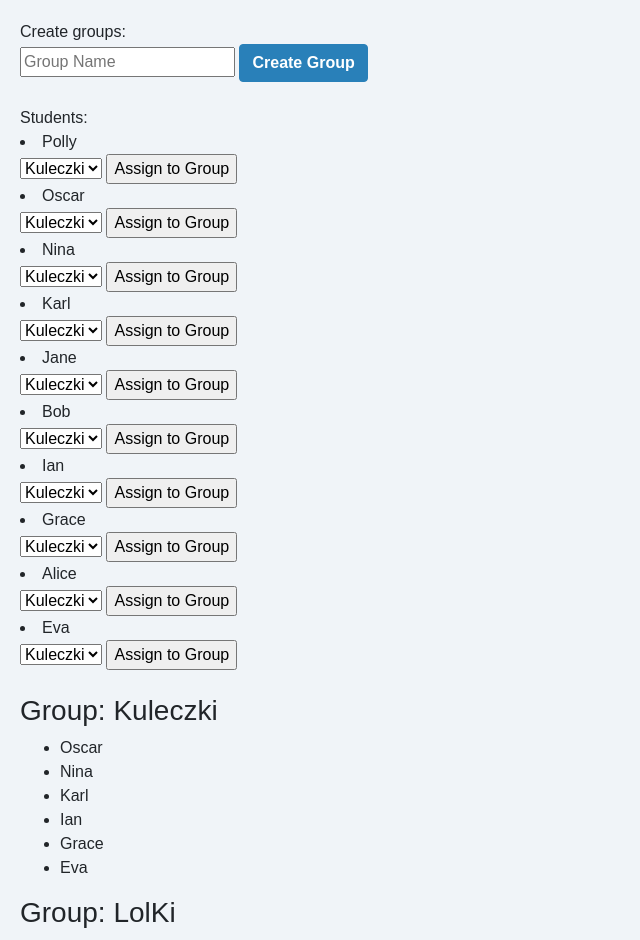
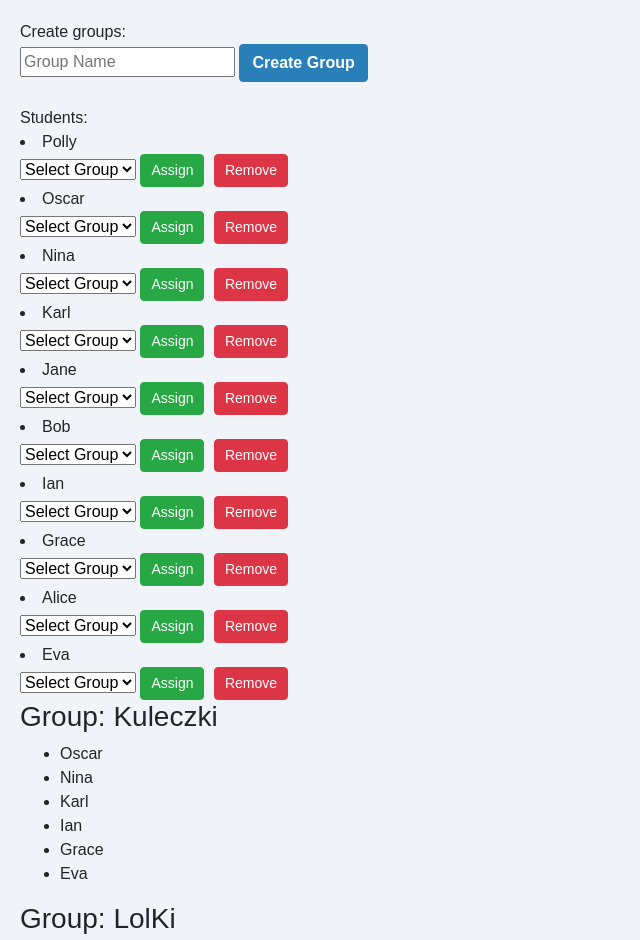
Before and after one commit to DraBard/Web-Development, a Django app: page /groups in a window 1280 px wide. Shown: the part 74-1014 px from the top of the page, without its empty margins (0-640 px from the left). Run offline with Django 3.2, Linux system fonts and the light colour scheme; a user stored in the database is signed in; data comes from the database, SQL or seed files in the repository; both versions use the stored data as it was after the commit; some libraries are stand-ins or nearby versions.

Commit message:
Adds student removal and assignment functionality

```diff
--- a/educational_platform/CodeGym/static/CodeGym/styles.css
+++ b/educational_platform/CodeGym/static/CodeGym/styles.css
@@ -116,6 +116,73 @@
   margin: 0 auto; /* This centers the container horizontally on the page */
 }
 
+#console_in {
+  width: 100%; /* Take the full width of the container */
+  height: 300px; /* Set a fixed height */
+  resize: vertical; /* Allow only vertical resizing */
+}
+
+#console_out {
+  width: 100%; /* Take the full width of the container */
+  height: 300px; /* Set a fixed height */
+  background-color: #333; /* Dark background */
+  color: #fff; /* Light text */
+  border: none; /* Optional: removes the border */
+  resize: vertical; /* Allow only vertical resizing */
+  font-family: "Courier New", monospace; /* Gives it a classic console look */
+  padding: 10px; /* Add some padding inside the textarea */
+}
+
+#runBtn {
+  padding: 10px 20px; /* Add padding inside the button to make it larger */
+  margin: 10px 0; /* Add margin outside the button for more space around it */
+  /* Other styles you might want to add for the button */
+  font-weight: bold; /* Makes the text bold */
+  border: 1px solid blue; /* Adds a border, you can remove this if you don't want it */
+  background-color: blue; /* Button color */
+  color: white; /* Text color */
+  cursor: pointer; /* Changes the cursor to indicate it's clickable */
+  border-radius: 5px; /* Optional: rounds the corners of the button */
+  font-size: 16px; /* Increases the font size */
+  transition: background-color 0.3s ease; /* Smooth transition for hover effect */
+}
+
+#runBtn:hover {
+  background-color: #2980b9; /* Darker shade on hover */
+}
+
+.assign-button {
+  background-color: #28a745; /* Green background */
+  color: white; /* White text */
+  border: 1px solid #28a745; /* Green border */
+  padding: 5px 10px; /* Padding inside the button */
+  border-radius: 4px; /* Rounded corners */
+  cursor: pointer; /* Cursor changes to pointer on hover */
+  font-size: 14px; /* Font size */
+  margin-right: 5px; /* Margin to the right */
+  transition: background-color 0.3s ease; /* Smooth transition for hover effect */
+}
+
+.assign-button:hover {
+  background-color: #218838; /* Slightly darker green on hover */
+}
+
+.remove-button {
+  background-color: #dc3545; /* Red background */
+  color: white; /* White text */
+  border: 1px solid #dc3545; /* Red border */
+  padding: 5px 10px; /* Padding inside the button */
+  border-radius: 4px; /* Rounded corners */
+  cursor: pointer; /* Cursor changes to pointer on hover */
+  font-size: 14px; /* Font size */
+  transition: background-color 0.3s ease; /* Smooth transition for hover effect */
+}
+
+.remove-button:hover {
+  background-color: #c82333; /* Slightly darker red on hover */
+}
+
+
 /* Animation Styles */
 @keyframes pulse {
   0%, 100% {
--- a/educational_platform/CodeGym/templates/CodeGym/groups.html
+++ b/educational_platform/CodeGym/templates/CodeGym/groups.html
@@ -24,16 +24,19 @@
                 {% csrf_token %}
                 <input type="hidden" name="student_id" value="{{ student.id }}">
                 <select name="group_id">
+                    <option value="">Select Group</option>
                     {% for group in groups %}
-                        <option value="{{ group.id }}">{{ group.name }}</option>
+                        <option value="{{ group.id }}" {% if group in student.groups.all %}selected{% endif %}>
+                            {{ group.name }}
+                        </option>
                     {% endfor %}
                 </select>
-                <input type="submit" value="Assign to Group">
+                <input type="submit" name="action" value="Assign" class="assign-button">
+                <input type="submit" name="action" value="Remove" class="remove-button">
             </form>
         </li>
     </div>
     {% endfor %}
-    <br>
 
     <!-- Display each group and its students -->
     {% for group in groups %}
--- a/educational_platform/CodeGym/templates/CodeGym/layout.html
+++ b/educational_platform/CodeGym/templates/CodeGym/layout.html
@@ -10,7 +10,7 @@
     </head>
     <body>
 
-        <nav class="navbar navbar-expand-lg navbar-light bg-light">
+        <nav class="navbar navbar-expand navbar-light bg-light">
             <a class="navbar-brand" href="#">CodeGym</a>
 
             <div>
--- a/educational_platform/CodeGym/views.py
+++ b/educational_platform/CodeGym/views.py
@@ -160,21 +160,34 @@
             return redirect('groups')
 
         if 'student_id' in request.POST and 'group_id' in request.POST:
+            # Handle group assignment or removal
             student_id = request.POST.get("student_id")
             group_id = request.POST.get("group_id")
+            action = request.POST.get("action")
 
             try:
-                # Then, get the corresponding Student instance
-                student = Student.objects.get(user_ptr_id=student_id)
-                group = Group.objects.get(id=group_id)
+                student = Student.objects.get(id=student_id)
+                if action == "Assign":
+                    # Assign the student to the selected group
+                    if group_id:
+                        group = Group.objects.get(id=group_id)
+                        group.students.add(student)
+                        messages.success(request, "Student assigned to group successfully.")
+                    else:
+                        messages.error(request, "No group selected.")
+                elif action == "Remove":
+                    # Remove the student from the selected group
+                    if group_id:
+                        group = Group.objects.get(id=group_id)
+                        group.students.remove(student)
+                        messages.success(request, "Student removed from group successfully.")
+                    else:
+                        messages.error(request, "No group selected for removal.")
 
-                group.students.add(student)
-                messages.success(request, "Student assigned to group successfully.")
-            except (User.DoesNotExist, Student.DoesNotExist, Group.DoesNotExist):
+            except (Student.DoesNotExist, Group.DoesNotExist):
                 messages.error(request, "Invalid student or group ID.")
 
             return redirect('groups')
-
 
     return render(request, 'CodeGym/groups.html', context)
 
@@ -193,7 +206,6 @@
     # Connect to Docker
     client = docker.from_env()
     script_path = os.path.abspath('script.py').rstrip('script.py')
-    print(script_path)
     # Run the container
     try:
         container = client.containers.run(
@@ -223,9 +235,3 @@
 
     # Return the container's output as a response
     return JsonResponse({'output': logs.decode('utf-8')})
-
-
-@permission_required('User.can_manage_groups', raise_exception=True)
-def manage_groups(request):
-    # Your logic to list, create, update, or delete groups
-    pass
```
Also changed, not shown: educational_platform/db.sqlite3. Lines whose indentation alone changed are shown as unchanged.
